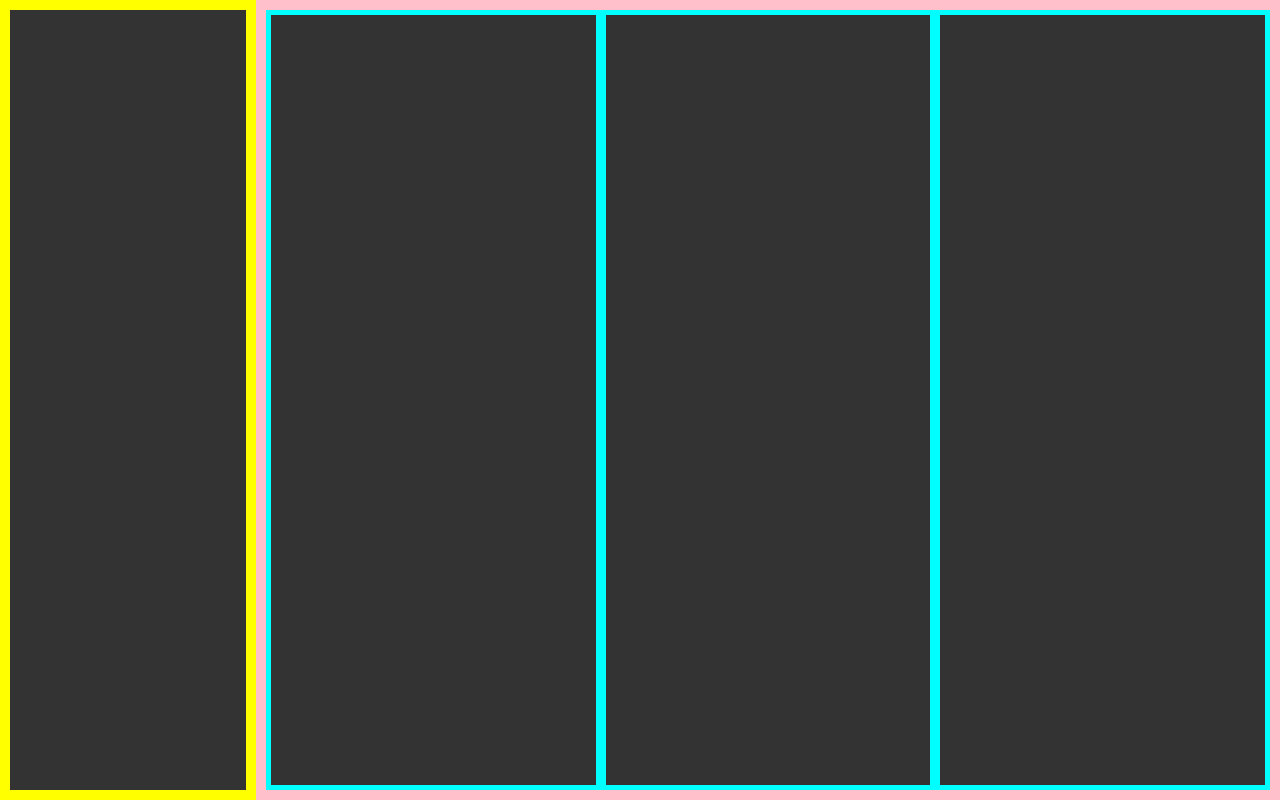
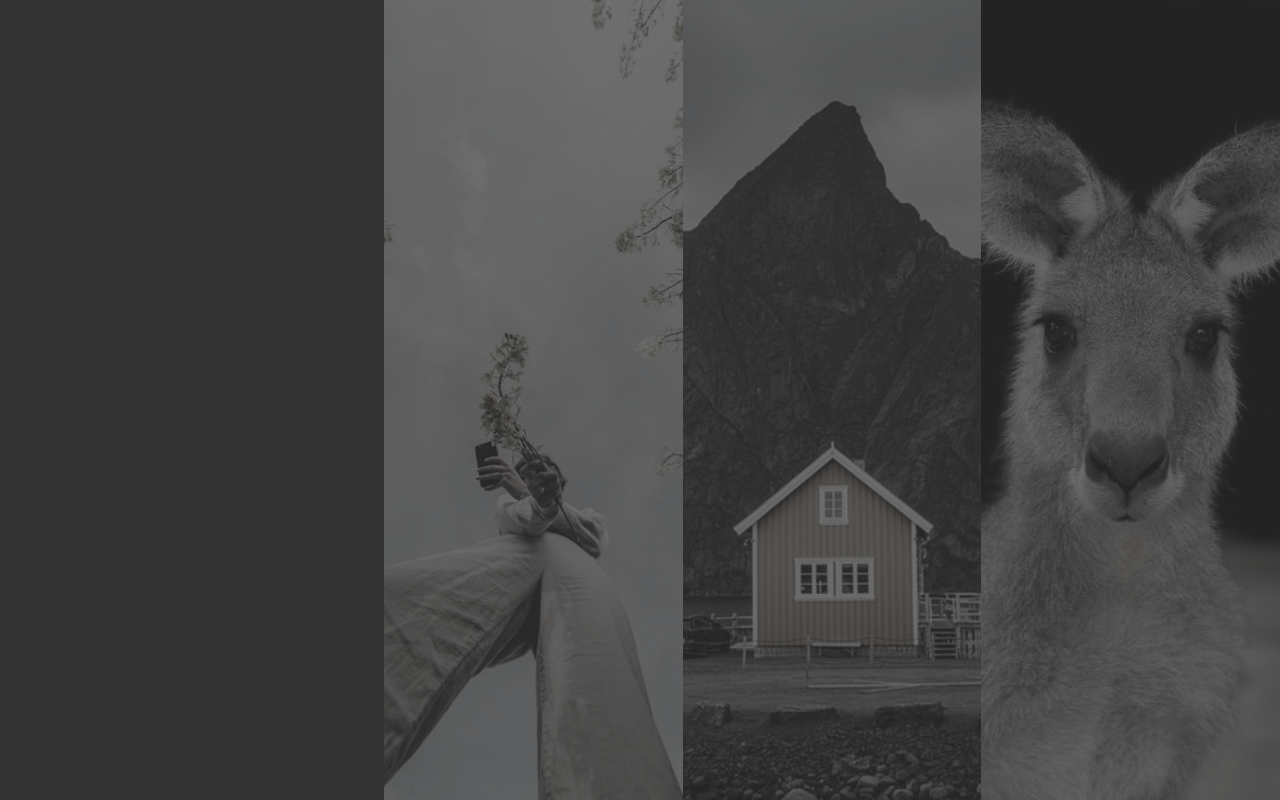
Before and after one commit to leelayoung/sourcetree, a plain HTML site: page index.html in a window 1280 px wide. Drawn offline with Linux system fonts and the light colour scheme.

Commit message:
아티클에 컨텐츠 추가

```diff
--- a/index.html
+++ b/index.html
@@ -4,16 +4,22 @@
     <meta charset="UTF-8">
     <meta http-equiv="X-UA-Compatible" content="IE=edge">
     <meta name="viewport" content="width=device-width, initial-scale=1.0">
-    <title>step1 레이아웃</title>
+    <title>step2 섹션컨텐츠 추가</title>
     <link rel="stylesheet" href="css/style.css">
 </head>
 <body>
     <main>
         <header>        </header>
         <section>
-           <article></article>
-           <article></article>
-           <article></article>
+           <article>
+               <img src="img/a.jpg" alt="그림1">
+           </article>
+           <article>
+                <img src="img/b.jpg" alt="그림2">
+           </article>
+           <article>
+                <img src="img/c.jpg" alt="그림3">
+           </article>
         </section>
     </main>
 </body>
--- a/scss/style.scss
+++ b/scss/style.scss
@@ -7,18 +7,24 @@ main{
     display: flex;
 
     header{
-        width: 20%; height: 100%;
-        border: 10px solid yellow;
+        width: 30%; height: 100%;
+        // border: 10px solid yellow;
     }
 
     section{
-        width: 80%; height: 100%;
-        border: 10px solid pink;
+        width: 70%; height: 100%;
+        // border: 10px solid pink;
         display: flex;
 
         article{
-           flex: 1;
-             border: 5px solid aqua;
+            flex: 1; overflow: hidden;
+            filter: saturate(10%); opacity: 0.3;
+            // border: 5px solid aqua;
+
+            img{
+                width: 100%; height: 100%;
+                object-fit: cover;
+            }
         }
     }
 }
```
Also changed, not shown: css/style.css, 1 other file.
